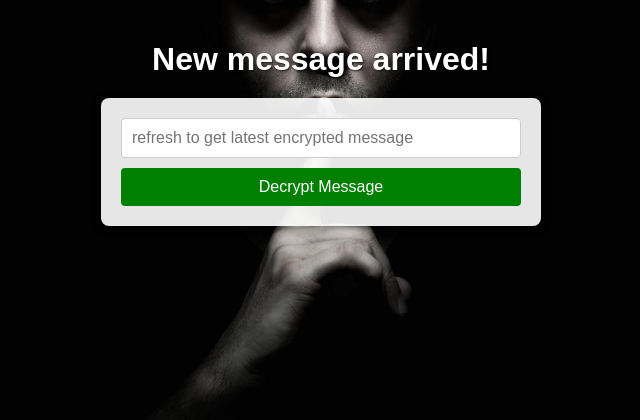
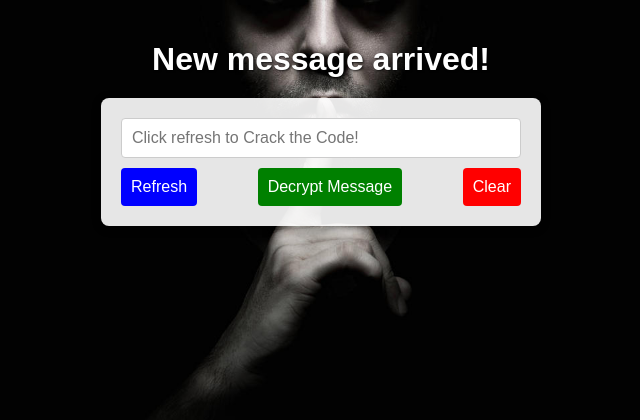
Before and after one commit to gjcabual/project120---Django-REST-app, a Django app: page /receive/ in a window 1280 px wide. Shown: the top 420 px of the page, without its empty margins (319-959 px from the left). Run offline with Django 5.2, Linux system fonts and the light colour scheme; data that the repository does not hold is empty.

Commit message:
created djangoRF and changed db

```diff
--- a/myapp/models.py
+++ b/myapp/models.py
@@ -7,7 +7,8 @@ from django.db import models
 
 class Message(models.Model):
     encrypted_message = models.TextField()
+    sender_name = models.CharField(max_length=100, null=True)
     created_at = models.DateTimeField(auto_now_add=True)
 
     def __str__(self):
-        return self.encrypted_message
+        return f"{self.sender_name}: {self.encrypted_message}"
--- a/myapp/templates/receive.html
+++ b/myapp/templates/receive.html
@@ -5,32 +5,26 @@
     <meta name="viewport" content="width=device-width, initial-scale=1.0" />
     <title>Receive Form</title>
     {% load static %}
-    <!-- Load the static template tag library -->
     <style>
       body {
         font-family: Arial, sans-serif;
-        background-image: url('{% static "myapp/images/pic.jpg" %}'); /* Use the correct path */
-        background-size: cover; /* Make the image cover the entire background */
-        background-position: center; /* Center the image */
-        background-repeat: no-repeat; /* Prevent the image from repeating */
+        background-image: url('{% static "myapp/images/pic.jpg" %}');
+        background-size: cover;
+        background-position: center;
+        background-repeat: no-repeat;
         margin: 0;
         padding: 20px;
         display: flex;
         flex-direction: column;
         align-items: center;
-        color: #fff; /* Change text color for better contrast */
+        color: #fff;
       }
       h1 {
         margin-bottom: 20px;
-        text-shadow: 1px 1px 2px rgba(0, 0, 0, 0.7); /* Add shadow for readability */
+        text-shadow: 1px 1px 2px rgba(0, 0, 0, 0.7);
       }
       form {
-        background: rgba(
-          255,
-          255,
-          255,
-          0.9
-        ); /* Semi-transparent white background */
+        background: rgba(255, 255, 255, 0.9);
         padding: 20px;
         border-radius: 8px;
         box-shadow: 0 2px 10px rgba(0, 0, 0, 0.3);
@@ -51,7 +45,6 @@
       }
       button {
         padding: 10px;
-        background-color: green;
         color: white;
         border: none;
         border-radius: 4px;
@@ -59,8 +52,27 @@
         cursor: pointer;
         transition: background-color 0.3s;
       }
-      button:hover {
+      .decrypt-button {
+        background-color: green;
+      }
+      .decrypt-button:hover {
         background-color: darkgreen;
+      }
+      .refresh-button {
+        background-color: blue;
+      }
+      .refresh-button:hover {
+        background-color: darkblue;
+      }
+      .clear-button {
+        background-color: red;
+      }
+      .clear-button:hover {
+        background-color: darkred;
+      }
+      .button-container {
+        display: flex;
+        justify-content: space-between;
       }
       @media (max-width: 400px) {
         h1 {
@@ -68,22 +80,44 @@
         }
         button {
           font-size: 14px;
+          width: 100%;
         }
       }
     </style>
   </head>
   <body>
     <h1>New message arrived!</h1>
-    <form action="{% url 'receive_message' %}" method="post">
+    <form action="{% url 'receive_message' %}" method="get">
       {% csrf_token %}
       <input
         type="text"
+        id="encrypted_message"
         name="encrypted_message"
-        placeholder="refresh to get latest encrypted message"
+        placeholder="Click refresh to Crack the Code!"
         required
         value="{% if latest_message %}{{ latest_message.encrypted_message }}{% endif %}"
       />
-      <button type="submit">Decrypt Message</button>
+      <div class="button-container">
+        <button type="button" class="refresh-button" onclick="refreshMessage()">
+          Refresh
+        </button>
+        <button type="submit" class="decrypt-button">Decrypt Message</button>
+        <button type="button" class="clear-button" onclick="clearInput()">
+          Clear
+        </button>
+      </div>
     </form>
+
+    <script>
+      function clearInput() {
+        document.getElementById("encrypted_message").value = "";
+      }
+
+      function refreshMessage() {
+        // Logic to refresh the message can go here
+        // For example, you could reload the page
+        location.reload();
+      }
+    </script>
   </body>
 </html>
--- a/myapp/urls.py
+++ b/myapp/urls.py
@@ -1,11 +1,22 @@
+# # myapp/urls.py
+
+# from django.urls import path
+# from .views import SendMessageView, ReceiveMessageView, MessageFormView
+
+
+# urlpatterns = [
+#     path('send/', SendMessageView.as_view(), name='send_message'),
+#     path('receive/', ReceiveMessageView.as_view(), name='receive_message'),
+#     path('message-form/', MessageFormView.as_view(), name='message_form'),
+# ]
+
 # myapp/urls.py
 
 from django.urls import path
 from .views import SendMessageView, ReceiveMessageView, MessageFormView
 
-
 urlpatterns = [
-    path('send/', SendMessageView.as_view(), name='send_message'),
-    path('receive/', ReceiveMessageView.as_view(), name='receive_message'),
-    path('message-form/', MessageFormView.as_view(), name='message_form'),
+    path('api/send/', SendMessageView.as_view(), name='send_message'),        # Updated to API endpoint
+    path('api/receive/', ReceiveMessageView.as_view(), name='receive_message'),  # Updated to API endpoint
+    path('', MessageFormView.as_view(), name='message_form'),
 ]
--- a/myapp/views.py
+++ b/myapp/views.py
@@ -1,21 +1,26 @@
-from django.shortcuts import render
-from django.http import JsonResponse
-from django.views import View
-from .encryption import encrypt, decrypt
-from .models import Message
+# from django.shortcuts import render
+# from django.http import JsonResponse
+# from django.views import View
+# from .encryption import encrypt, decrypt
+# from .models import Message
 
-class SendMessageView(View):
-    def post(self, request):
-        message = request.POST.get('message', '')
-        if message:
-            encrypted_message = encrypt(message)
-            # Here you can save the encrypted message to a database or file
-            Message.objects.create(encrypted_message=encrypted_message)
-            # For demonstration, we'll just return it
-            return JsonResponse({'encrypted_message': encrypted_message})
-        return JsonResponse({'error': 'No message provided'}, status=400)
+# class SendMessageView(View):
+#     def post(self, request):
+#         message = request.POST.get('message', '')
+#         if message:
+#             encrypted_message = encrypt(message)
+#             # Here you can save the encrypted message to a database or file
+#             Message.objects.create(encrypted_message=encrypted_message)
+#             # For demonstration, we'll just return it
+#             return JsonResponse({'encrypted_message': encrypted_message})
+#         return JsonResponse({'error': 'No message provided'}, status=400)
 
 # class ReceiveMessageView(View):
+#     def get(self, request):
+#         # Fetch the latest encrypted message from the database
+#         latest_message = Message.objects.last()
+#         return render(request, 'receive.html', {'latest_message': latest_message})
+
 #     def post(self, request):
 #         encrypted_message = request.POST.get('encrypted_message', '')
 #         if encrypted_message:
@@ -23,23 +28,109 @@ class SendMessageView(View):
 #             return JsonResponse({'decrypted_message': decrypted_message})
 #         return JsonResponse({'error': 'No encrypted message provided'}, status=400)
 
-class ReceiveMessageView(View):
+# class MessageFormView(View):
+#     def get(self, request):
+#         return render(request, 'message_form.html')
+
+# class ReceiveMessageFormView(View):
+#     def get(self, request):
+#         return render(request, 'receive.html')
+
+
+# myapp/views.py
+
+from rest_framework import status
+from rest_framework.response import Response
+from rest_framework.views import APIView
+from .encryption import encrypt, decrypt
+from .models import Message
+from .serializers import MessageSerializer
+from django.shortcuts import render
+from django.views import View
+from django.http import JsonResponse
+
+class SendMessageView(APIView):
+    def post(self, request):
+        message = request.data.get('message', '')
+        sender_name = request.data.get('sender_name', '')  # Capture sender_name
+        if message and sender_name:
+            encrypted_message = encrypt(message)
+            Message.objects.create(encrypted_message=encrypted_message, sender_name=sender_name)
+            return Response({'encrypted_message': encrypted_message}, status=status.HTTP_201_CREATED)
+        return Response({'error': 'No message provided'}, status=status.HTTP_400_BAD_REQUEST)
+
+# class ReceiveMessageView(APIView):
+#     def get(self, request):
+#         latest_message = Message.objects.last()
+#         if latest_message:
+#             serializer = MessageSerializer(latest_message)
+#             return Response(serializer.data)
+#         return Response({'error': 'No messages found'}, status=status.HTTP_404_NOT_FOUND)
+
+class ReceiveMessageView(APIView):
     def get(self, request):
-        # Fetch the latest encrypted message from the database
         latest_message = Message.objects.last()
-        return render(request, 'receive.html', {'latest_message': latest_message})
+        sender_name = request.data.get('sender_name', '')  # Get sender_name
+        if latest_message:
+            decrypted_message = decrypt(latest_message.encrypted_message)
+            return Response({
+                'id': latest_message.id,
+                'sender_name': latest_message.sender_name,
+                'encrypted_message': latest_message.encrypted_message,
+                'decrypted_message': decrypted_message
+            })
+        return Response({'error': 'No messages found'}, status=status.HTTP_404_NOT_FOUND)
+
+
+
+
+class MessageFormView(View):
+    def get(self, request):
+        return render(request, 'message_form.html')  # Render your HTML template
+
+class ReceiveMessageFormView(View):
+    def get(self, request):
+        latest_message = Message.objects.last()
+        decrypted_message = None
+        if latest_message:
+            decrypted_message = decrypt(latest_message.encrypted_message)
+        return render(request, 'receive.html', {
+            'latest_message': latest_message,
+            'decrypted_message': decrypted_message
+        })
+
 
     def post(self, request):
         encrypted_message = request.POST.get('encrypted_message', '')
         if encrypted_message:
             decrypted_message = decrypt(encrypted_message)
-            return JsonResponse({'decrypted_message': decrypted_message})
+            return JsonResponse({'encrypted_message': encrypted_message,'decrypted_message': decrypted_message})
         return JsonResponse({'error': 'No encrypted message provided'}, status=400)
 
-class MessageFormView(View):
-    def get(self, request):
-        return render(request, 'message_form.html')
+# Registration and Login
+class RegisterView(APIView):
+    def post(self, request):
+        email = request.data.get('email')
+        password = request.data.get('password')
 
-class ReceiveMessageFormView(View):
-    def get(self, request):
-        return render(request, 'receive.html')
+        response = requests.post(
+            'https://<your-nhost-project>.nhost.app/v1/signup',
+            json={'email': email, 'password': password}
+        )
+
+        return JsonResponse(response.json(), status=response.status_code)
+
+class LoginView(APIView):
+    def post(self, request):
+        email = request.data.get('email')
+        password = request.data.get('password')
+
+        response = requests.post(
+            'https://<your-nhost-project>.nhost.app/v1/login',
+            json={'email': email, 'password': password}
+        )
+
+        if response.status_code == 200:
+            # Store user session or token as needed
+            return JsonResponse(response.json(), status=response.status_code)
+        return JsonResponse(response.json(), status=response.status_code)
--- a/myproject/urls.py
+++ b/myproject/urls.py
@@ -14,13 +14,25 @@ Including another URLconf
     1. Import the include() function: from django.urls import include, path
     2. Add a URL to urlpatterns:  path('blog/', include('blog.urls'))
 """
+# from django.contrib import admin
+# from django.urls import include, path
+# from myapp.views import MessageFormView, ReceiveMessageFormView
+
+# urlpatterns = [
+#     path('admin/', admin.site.urls),
+#     path('', MessageFormView.as_view(), name='message_form'),
+#     path('', ReceiveMessageFormView.as_view(), name='receive'),
+#     path('', include('myapp.urls')),
+# ]
+
+
 from django.contrib import admin
 from django.urls import include, path
 from myapp.views import MessageFormView, ReceiveMessageFormView
 
 urlpatterns = [
     path('admin/', admin.site.urls),
-    path('', MessageFormView.as_view(), name='message_form'),
-    path('', ReceiveMessageFormView.as_view(), name='receive'),
-    path('', include('myapp.urls')),
+    path('message-form', MessageFormView.as_view(), name='message_form'),  # Unique path for message form
+    path('receive/', ReceiveMessageFormView.as_view(), name='receive'),      # Unique path for receiving messages
+    path('', include('myapp.urls')),  # Include API URLs under the /api/ path
 ]
```
Also changed, not shown: myapp/encryption.py (+32 -32 lines), myapp/serializers.py (added, +9 -0 lines), myapp/templates/message_form.html (+18 -14 lines), myproject/settings.py (+4 -4 lines), myapp/migrations/0002_message_sender_name.py (added), myapp/templates/login.html (added), myapp/templates/register.html (added).
